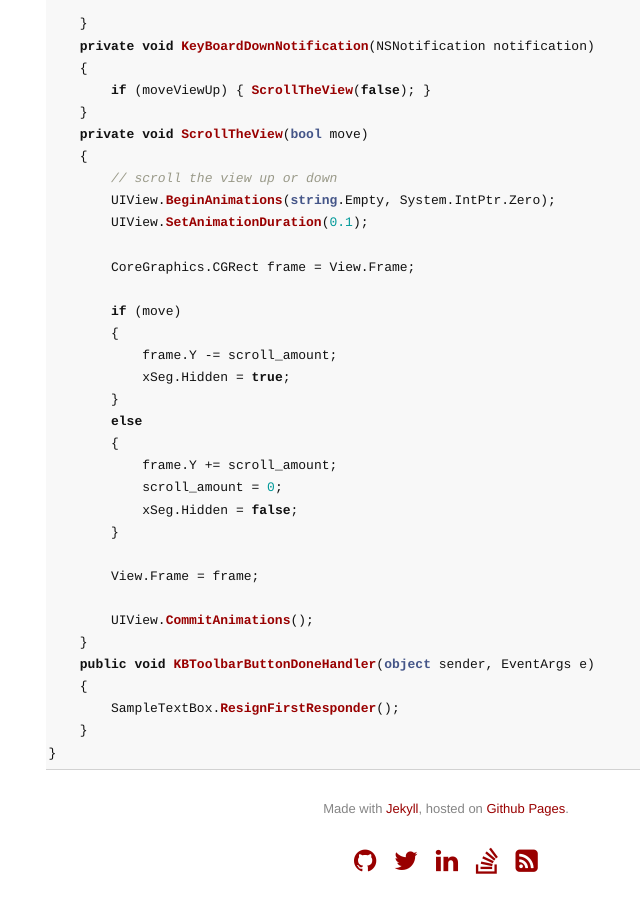
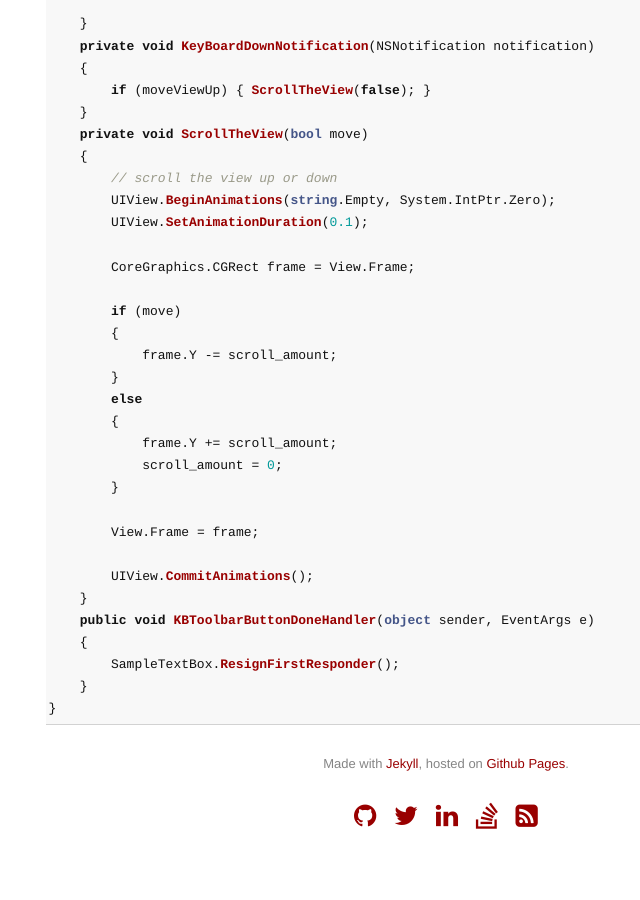
Before and after one commit to shawinder/shawinder.github.io, a Jekyll site: the page built from _posts/2016-07-10-Xamarin-iOS-Keyboard-Covers-Text-Field.md, in a window 1280 px wide and 900 px high, scrolled down 1696 px. Shown: the whole window, without its empty margins (194-834 px from the left). Built offline with Jekyll 4.4.1, drawn with Linux system fonts in a browser that asks for light colours; nearby versions of some CDN libraries; comment, search, counter and statistics services are not loaded; after the commit the page ends 2551 px from its top, so only the background shows below that.

Commit message:
Update 2016-07-10-Xamarin-iOS-Keyboard-Covers-Text-Field.md

```diff
--- a/_posts/2016-07-10-Xamarin-iOS-Keyboard-Covers-Text-Field.md
+++ b/_posts/2016-07-10-Xamarin-iOS-Keyboard-Covers-Text-Field.md
@@ -94,13 +94,11 @@ public partial class Details : UIViewController
         if (move)
         {
             frame.Y -= scroll_amount;
-            xSeg.Hidden = true;
         }
         else
         {
             frame.Y += scroll_amount;
             scroll_amount = 0;
-            xSeg.Hidden = false;
         }
 
         View.Frame = frame;
```
